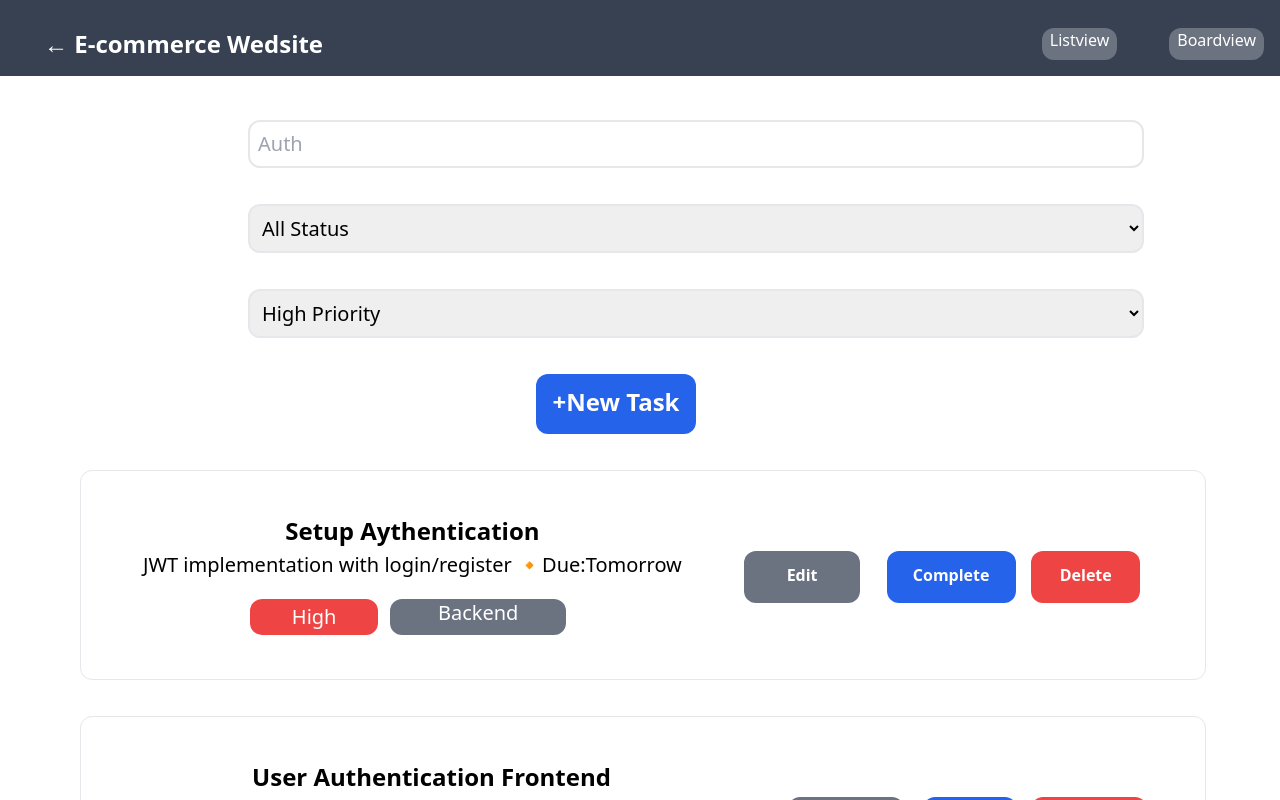
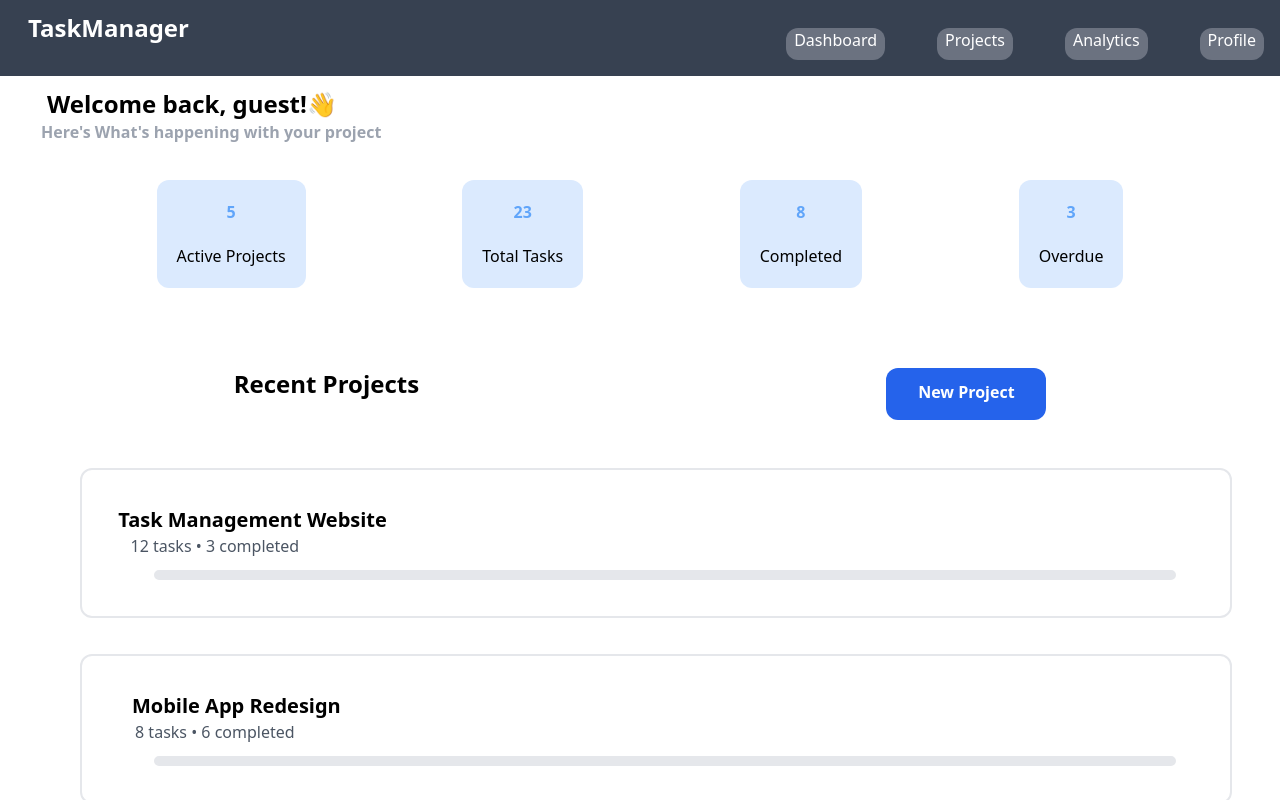
Before and after one commit to tech-blackboard/deployable-full-stack-app, a React (Create React App) app: page /Projects/1 in a window 1280 px wide. Shown: the top 800 px of the page. Built offline with nearby package versions, Linux system fonts and the light colour scheme.

Commit message:
Save my local changes before pull

```diff
--- a/src/App.js
+++ b/src/App.js
@@ -5,12 +5,12 @@ import Register from './Componenets/Register';
 import { ToastContainer } from "react-toastify";
 // import ProjectView from './Componenets/ProjectView';
 // import Login from './Componenets/Login';
-//  import DashBoard from './Componenets/DashBoard';
+ import DashBoard from './Componenets/DashBoard';
 import TaskListView from './Componenets/TaskListView';
 //  import EditTask from './Componenets/EditTask'
 //  import UserProfile from './Componenets/UserProfile'
 import "react-toastify/dist/ReactToastify.css";
-// import CreateNewProject from './Componenets/CreateNewProject';
+import CreateNewProject from './Componenets/CreateNewProject';
 //  import ErrorLoadingStates from './Componenets/ErrorLoadingStates'
 // import AnalyticsDashboard from './Componenets/AnalyticsDashboard'
 import {UserContext} from './Componenets/UserContext'
@@ -35,14 +35,14 @@ function App() {
     {/* <ErrorLoadingStates/>  */}
     {/* <UserContext.Provider value="pooja"> */}
     {/* <ProjectView/> */}
-      {/* <DashBoard/>   */}
+      <DashBoard/>
     {/* </UserContext.Provider>   */}
     {/* <Register/>   */}
        {/* <Login/>     */}
      {/* <UserProfile/>   */}
-    <TaskListView/>
-    {/* <AnalyticsDashboard/>
-      <CreateNewProject/> */}
+    {/* <TaskListView/>   */}
+    {/* {/* <AnalyticsDashboard/>    */}
+      {/* <CreateNewProject/>  */}
 
 
 
--- a/src/Componenets/TaskListView.tsx
+++ b/src/Componenets/TaskListView.tsx
@@ -6,7 +6,7 @@ export default function TaskListView() {
     return (
         <div >
             <div className="  relative flex justify-between bg-gray-700 w-[160%] md:w-[100%]">
-                <h2 className="text-white font-bold text-2xl pt-7 ml-11" >← E-commerce Wedsite</h2>
+                <h2 className="text-white font-bold text-2xl pt-2 ml" >← E-commerce Wedsite</h2>
                 {/* <nav>
                     <a href='/Listview'>List View</a>
                     <a href="/Boardview">Board View</a>
@@ -31,7 +31,7 @@ export default function TaskListView() {
             <div className="flex justify-evenly flex-wrap  shadow-2xm border rounded-xl p-11 w-[120%] md:w-[88%] ml-20">
                 <div className="">
                     <h5 className='text-2xl mr-[29%] font-bold pb-1 md:mr-11'>Setup Aythentication</h5>
-                    <span className="text-xl mr-[48%] md:mr-11 ">JWT implementation with login/register  🔸Due:Tomorrow</span>
+                    <span className="text-xl mr-[50%] md:mr-11 ">JWT implementation with login/register  🔸Due:Tomorrow</span>
 
                     <div className="flex justify-center gap-3 mr-[9%] pt-3  md:mt-2">
                         <div className='text-white bg-red-500 w-32 p-1 rounded-xl text-xl ' >High</div>
@@ -50,7 +50,7 @@ export default function TaskListView() {
 
             <div className="flex justify-evenly flex-wrap mt-9 pb-9 mb-9  shadow-2xm border rounded-xl p-11 w-[120%] ml-20  md:w-[88%]">
                 <div className="">
-                    <h5 className='text-2xl mr-[8%] pb-1 font-bold '>User Authentication Frontend</h5>
+                    <h5 className='text-2xl mr-[%] pb-1 font-bold '>User Authentication Frontend</h5>
                     <span className="text-xl ml-3 mr-[50%] pt-3 md:mr-11 ">Valide of Login and register form In  React  🔸Due: Next Week </span>
 
                     <div className="flex justify-center gap-3  pt-3 md:mt-2 md:mr-9">
```
